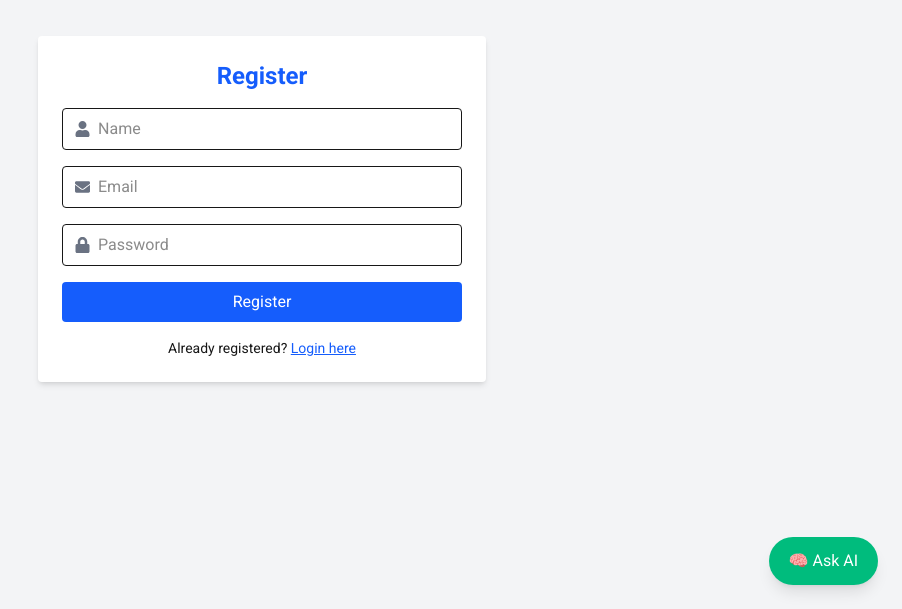
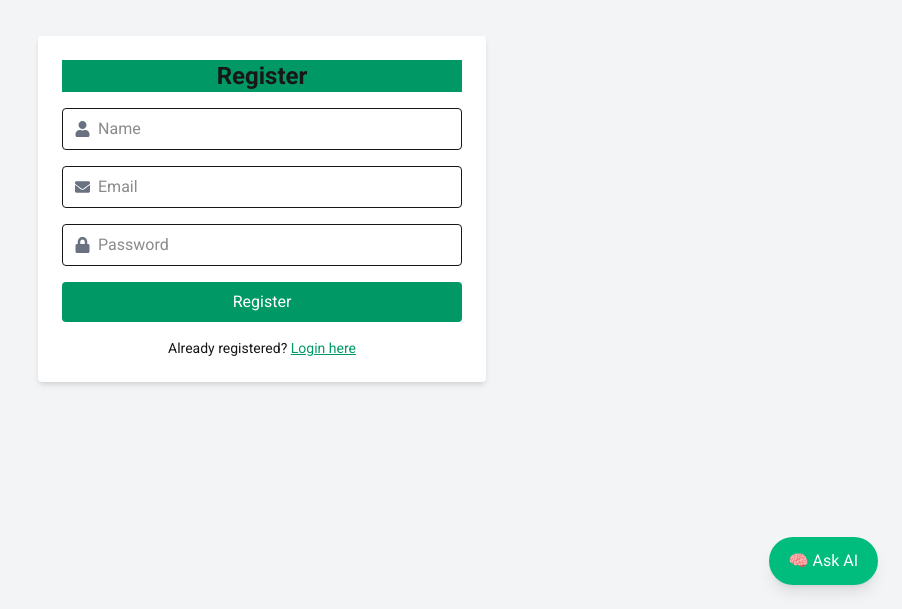
Before and after one commit to PushkarJatla/nextjs-tailwind-optibuy-app, a Next.js app: page / in a window 1280 px wide. Shown: the part 191-800 px from the top of the page, without its empty margins (378-1280 px from the left). Built offline with nearby package versions, Linux system fonts and the light colour scheme.

Commit message:
changed button color to green

```diff
--- a/src/app/login/page.jsx
+++ b/src/app/login/page.jsx
@@ -67,7 +67,7 @@ export default function LoginPage() {
 
         <button
           type="submit"
-          className="w-full bg-blue-500 text-white p-2 rounded hover:bg-blue-600"
+          className="w-full bg-emerald-600 text-white p-2 rounded hover:bg-emerald-700"
         >
           Login
         </button>
--- a/src/app/page.tsx
+++ b/src/app/page.tsx
@@ -33,7 +33,7 @@ export default function RegisterPage() {
   return (
     <div className="min-h-screen flex flex-col items-center justify-center bg-gray-100 px-4">
       <div className="bg-white p-6 rounded shadow-md w-full max-w-md">
-        <h2 className="text-2xl font-bold mb-4 text-center text-blue-600">Register</h2>
+        <h2 className="text-2xl font-bold mb-4 text-center bg-emerald-600">Register</h2>
         <form onSubmit={handleSubmit} className="space-y-4">
           <div className="flex items-center border rounded px-3 py-2">
             <FaUser className="text-gray-500 mr-2" />
@@ -74,12 +74,12 @@ export default function RegisterPage() {
             />
           </div>
 
-          <button type="submit" className="w-full bg-blue-600 text-white py-2 rounded hover:bg-blue-700">
+          <button type="submit" className="w-full bg-emerald-600 text-white py-2 rounded hover:bg-emerald-700">
             Register
           </button>
         </form>
         <p className="text-center mt-4 text-sm">
-          Already registered? <a href="/login" className="text-blue-600 underline">Login here</a>
+          Already registered? <a href="/login" className="text-emerald-600 underline">Login here</a>
         </p>
       </div>
       <ToastContainer/>
```
